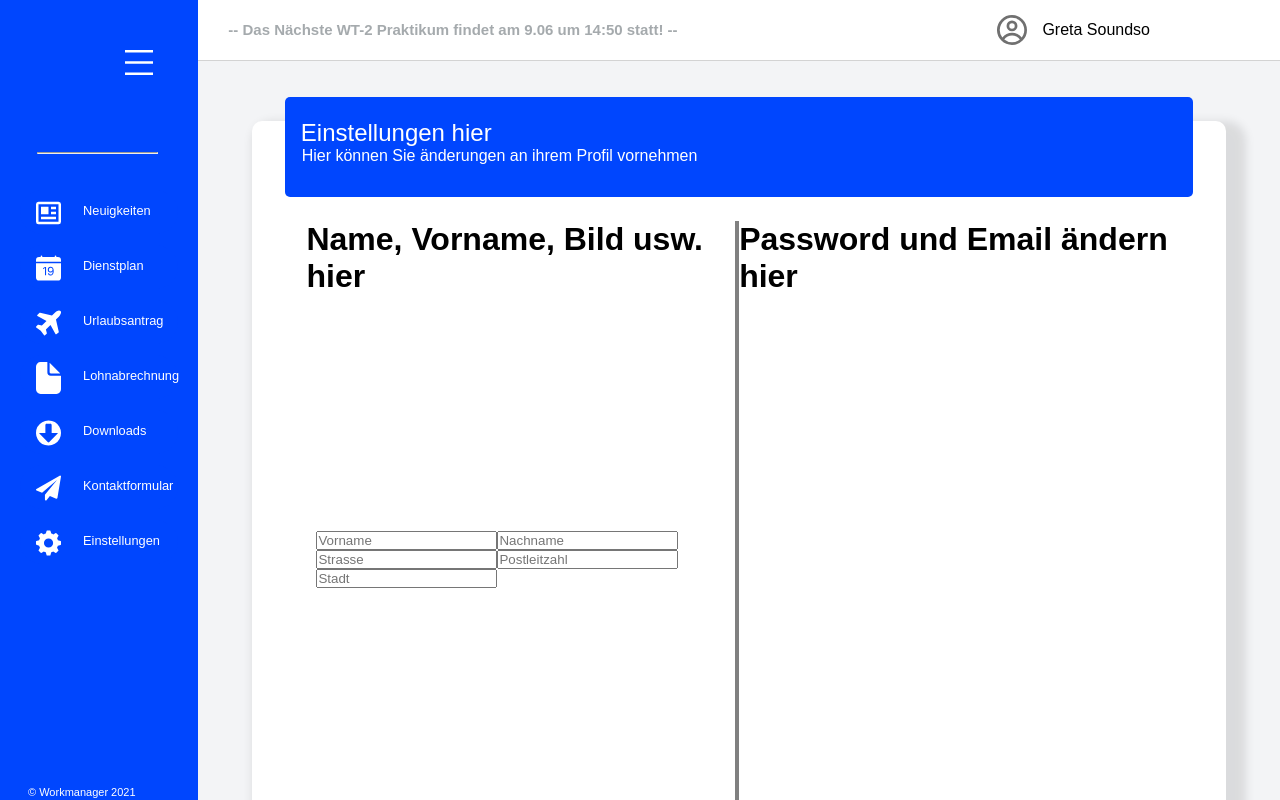
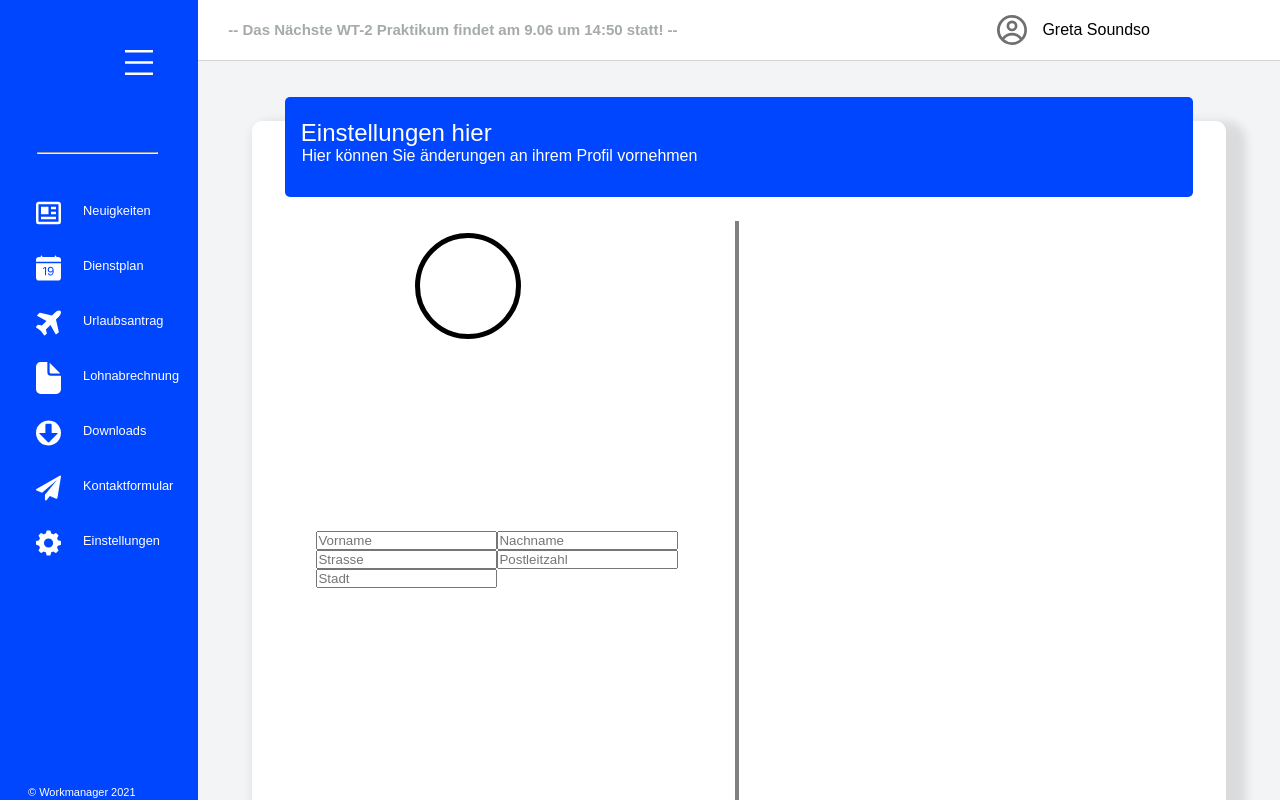
Before and after one commit to MertDurasi/Team-Supernerds, a React (Create React App) app: page /dashboard/einstellungen in a window 1280 px wide. Built offline with nearby package versions, Linux system fonts and the light colour scheme; a web font is replaced by a local one.

Commit message:
Dashboard: Einstellungen -> Added erstes Profilbild-Grundgerüst - Alexander

```diff
--- a/src/components/dashboard/features/Einstellungen/ProfilHauptDaten.css
+++ b/src/components/dashboard/features/Einstellungen/ProfilHauptDaten.css
@@ -7,10 +7,32 @@
     height: 100%;
 }
 
-.profile-first-container h1 {
-    color: black;
+
+/* TODO: Add image */
+.wrapper-for-img {
+    position: absolute;
+    left: 25%;
+    top: 2%;
+    height: 12vh;
+    width: 12vh;
+    border: 5px solid black;
+    border-radius: 50%;
+    overflow: hidden;
 }
 
+/* TODO: Add Image ebenfalls hier */
+.pfp-upload-img {
+    position: absolute;
+    bottom: 0;
+    outline: none;
+    left: 50%;
+    width: 100%;
+    color: transparent;
+    box-sizing: border-box;
+    padding: 15px 120px;
+    cursor: pointer;
+    transition: 0.5s;
+}
 
 .profile-input-container {
     position: absolute;
--- a/src/components/dashboard/features/Einstellungen/ProfilHauptDaten.js
+++ b/src/components/dashboard/features/Einstellungen/ProfilHauptDaten.js
@@ -6,8 +6,9 @@ const ProfilHauptDaten = () => {
 
   return (
         <div className="profile-first-container">
-            <h1>Name, Vorname, Bild usw. hier</h1>
-            <div className="wrapper-for-img"></div>
+            <div className="wrapper-for-img">
+              <input type="file" className="pfp-upload-img"></input>
+            </div>
             <div className="profile-input-container">
             <input className="vorname-field" placeholder="Vorname"></input>
             <input className="nachname-field" placeholder="Nachname"></input>
--- a/src/components/dashboard/features/Einstellungen/ProfilNebenDaten.css
+++ b/src/components/dashboard/features/Einstellungen/ProfilNebenDaten.css
@@ -7,7 +7,3 @@
     height: 100%;
 
 }
-
-.profile-second-container h1 {
-    color: black;
-}
--- a/src/components/dashboard/features/Einstellungen/ProfilNebenDaten.js
+++ b/src/components/dashboard/features/Einstellungen/ProfilNebenDaten.js
@@ -6,7 +6,6 @@ const ProfilNebenDaten = () => {
 
   return (
         <div className="profile-second-container">
-            <h1>Password und Email ändern hier</h1>
         </div>
   );
 };
```
